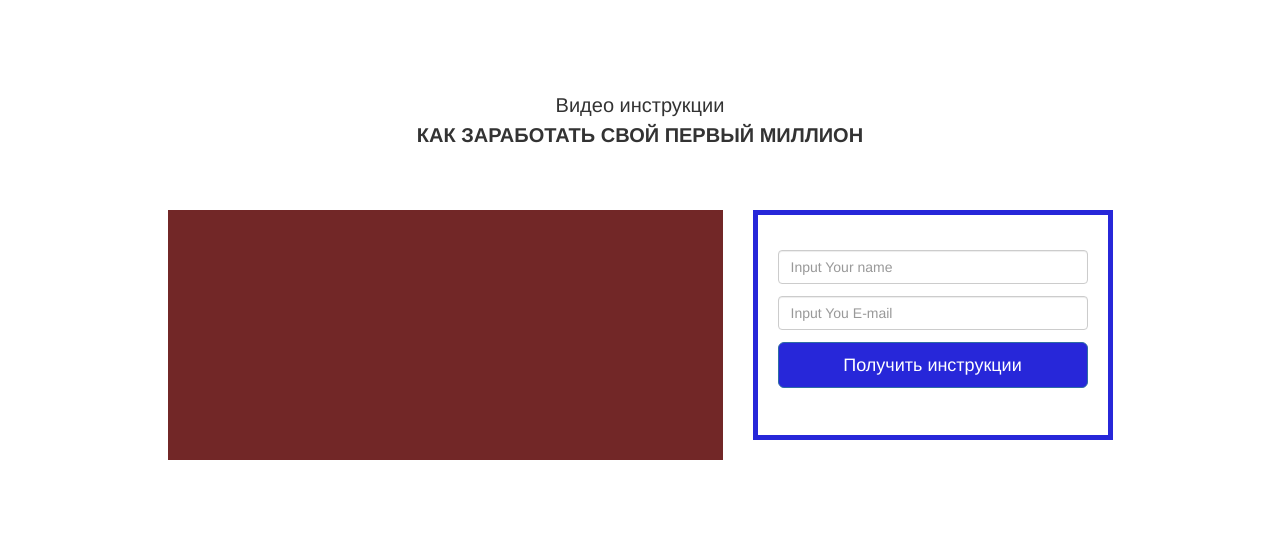
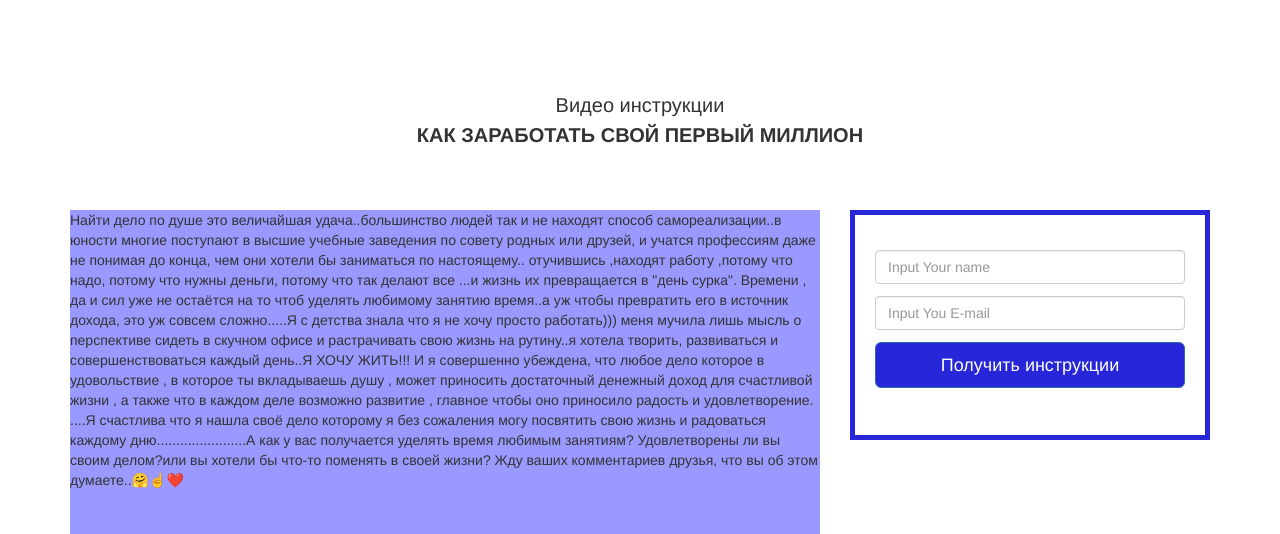
Before and after one commit to VKeiby/VKeiby.github.io, a plain HTML site: page src/index.html in a window 1280 px wide. Shown: the top 534 px of the page. Drawn offline with nearby package versions, Linux system fonts and the light colour scheme.

Commit message:
28.10 bootstrap

```diff
--- a/src/css/style.css
+++ b/src/css/style.css
@@ -37,6 +37,6 @@
 
 
 .box {
-	height: 250px;
-	background-color: #722727;
+	height: 350px;
+	background-color: #99f;
 }
--- a/src/index.html
+++ b/src/index.html
@@ -35,8 +35,11 @@
 	  				</div>
 	  			</div>
 	  			<div class="row">
-	  				<div class="col-lg-6 col-lg-offset-1">
+	  				<div class="col-lg-8">
 	  					<div class="box">
+	  					<p class="topic">Найти дело по душе это величайшая удача..большинство людей так и не находят способ самореализации..в юности многие поступают в высшие учебные заведения по совету родных или друзей, и учатся профессиям даже не понимая до конца, чем они хотели бы заниматься по настоящему.. отучившись ,находят работу ,потому что надо, потому что нужны деньги, потому что так делают все ...и жизнь их превращается в "день сурка". Времени , да и сил уже не остаётся на то чтоб уделять любимому занятию время..а уж чтобы превратить его в источник дохода, это уж совсем сложно.....Я с детства знала что я не хочу просто работать))) меня мучила лишь мысль о перспективе сидеть в скучном офисе и растрачивать свою жизнь на рутину..я хотела творить, развиваться и совершенствоваться каждый день..Я ХОЧУ ЖИТЬ!!! И я совершенно убеждена, что любое дело которое в удовольствие , в которое ты вкладываешь душу , может приносить достаточный денежный доход для счастливой жизни , а также что в каждом деле возможно развитие , главное чтобы оно приносило радость и удовлетворение.
+....Я счастлива что я нашла своё дело которому я без сожаления могу посвятить свою жизнь и радоваться каждому дню.......................А как у вас получается уделять время любимым занятиям? Удовлетворены ли вы своим делом?или вы хотели бы что-то поменять в своей жизни? Жду ваших комментариев друзья, что вы об этом думаете..🤗☝️❤️
+</p>
 	  					</div>
 	  				</div>
 	  				<div class="col-lg-4">
```
Also changed, not shown: src1/css/main.css (added), src1/less/main.less (added).
